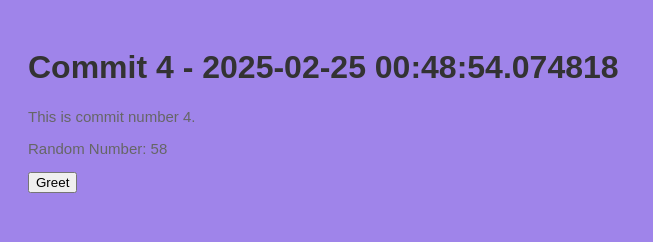
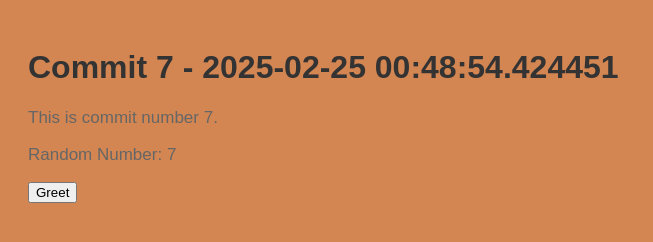
Before and after one commit to stiffs95/myrep-repo-20250225004843, a plain HTML site: page index.html in a window 1280 px wide. Shown: the whole page, without its empty margins (0-653 px from the left). Drawn offline with Linux system fonts and the light colour scheme.

Commit message:
📝 Commit 7 with HTML, CSS, and JS

```diff
--- a/index.html
+++ b/index.html
@@ -2,13 +2,13 @@
     <!DOCTYPE html>
     <html>
     <head>
-        <title>Commit 4 - 2025-02-25 00:48:54.074818</title>
+        <title>Commit 7 - 2025-02-25 00:48:54.424451</title>
         <link rel="stylesheet" href="style.css">
     </head>
     <body>
-        <h1>Commit 4 - 2025-02-25 00:48:54.074818</h1>
-        <p>This is commit number 4.</p>
-        <p>Random Number: 58</p>
+        <h1>Commit 7 - 2025-02-25 00:48:54.424451</h1>
+        <p>This is commit number 7.</p>
+        <p>Random Number: 7</p>
         <button onclick="greet()">Greet</button>
         <script src="script.js"></script>
     </body>
--- a/script.js
+++ b/script.js
@@ -2,4 +2,4 @@
     function greet() {
         alert('Hello from commit ' + commitNumber + '!');
     }
-    var commitNumber = 4;
+    var commitNumber = 7;
--- a/style.css
+++ b/style.css
@@ -1,7 +1,7 @@
 
     body {
         font-family: Arial, sans-serif;
-        background-color: #9f84ea;
+        background-color: #d38652;
         padding: 20px;
     }
     h1 {
@@ -9,5 +9,5 @@
     }
     p {
         color: #666;
-        font-size: 15px;
+        font-size: 17px;
     }
```
